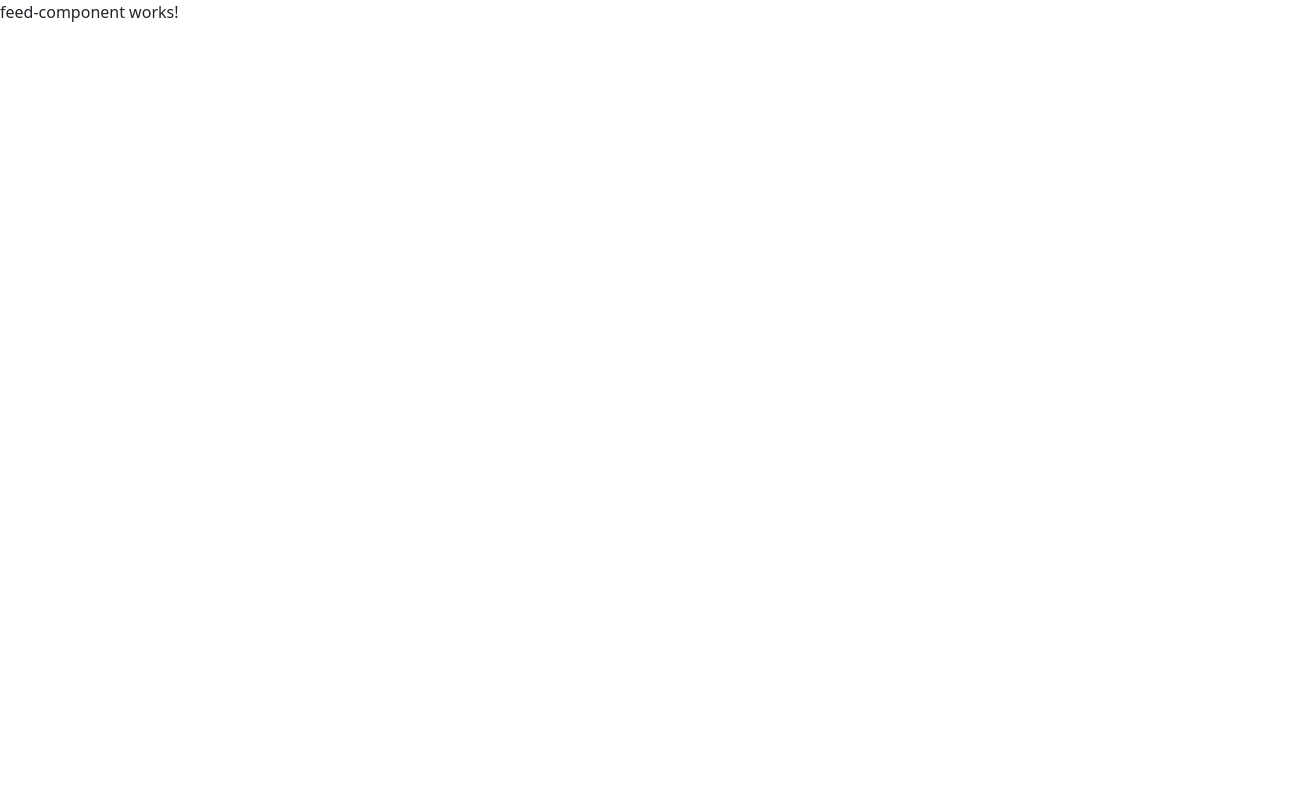
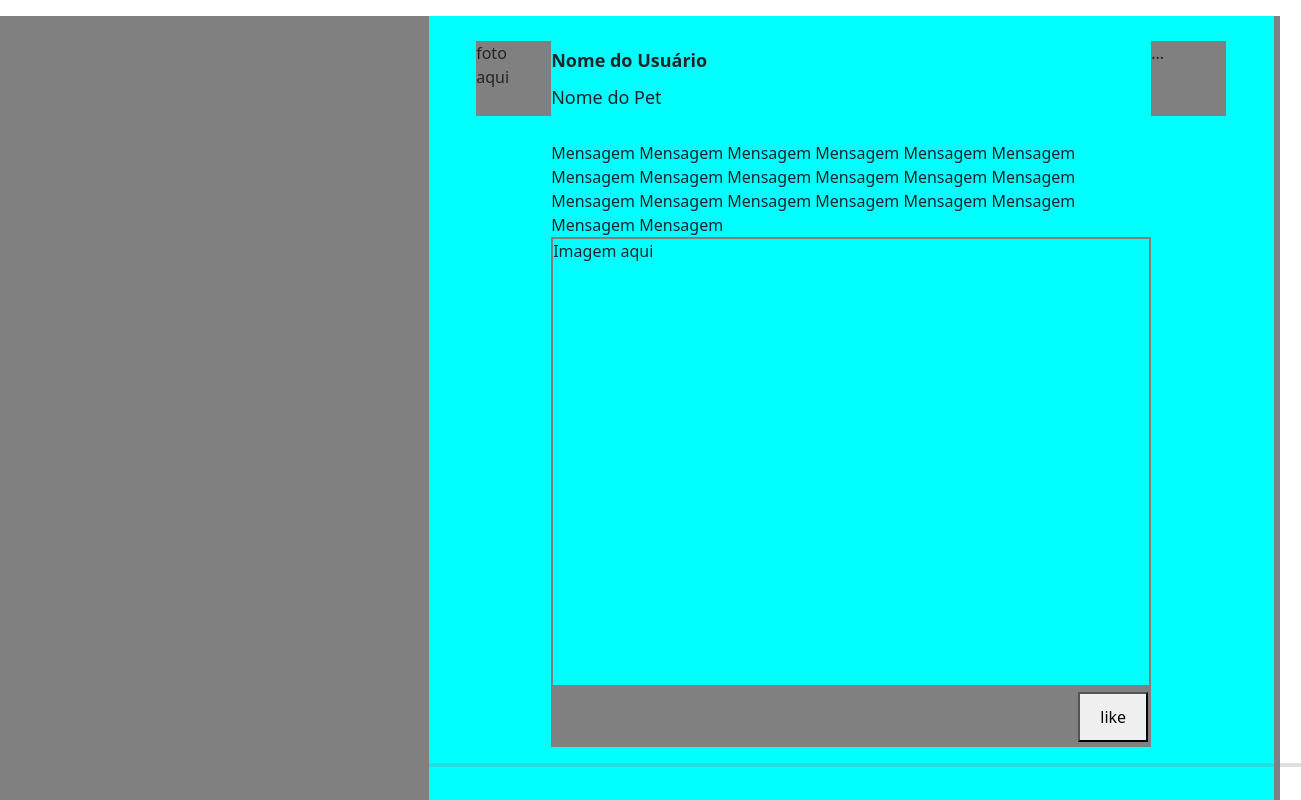
Before and after one commit to ProjetoTA/Develop, an Angular app in the folder Frontend/: page /feed in a window 1280 px wide. Shown: the top 800 px of the page, 1301 px wide, since content can reach past the window. Built offline with nearby package versions, Linux system fonts and the light colour scheme.

Commit message:
feed primeira versao

```diff
--- a/Frontend/src/app/Components/feed-component/feed-component.component.html
+++ b/Frontend/src/app/Components/feed-component/feed-component.component.html
@@ -1 +1,15 @@
-<p>feed-component works!</p>
+<menu></menu>
+<div class = "feed-page">
+
+    <div class = "feed-left">
+        <div class = "feed-profile">
+            aaaa
+        </div>
+    </div>
+
+    <div class = "feed-feed">
+        <app-post></app-post>
+        <app-post></app-post>
+    </div>
+
+</div>
--- a/Frontend/src/app/Components/feed-component/feed-component.component.scss
+++ b/Frontend/src/app/Components/feed-component/feed-component.component.scss
@@ -0,0 +1,52 @@
+
+.feed-page{
+
+
+    display: flex;
+    align-items: center;
+    flex-direction: row;
+    justify-content: center;
+
+    width: 100%;
+    height: 100%;
+    background: gray;
+
+    .feed-left{
+        width: 33%;
+        height: 100%;
+
+        display: flex;
+        align-items: center;
+        flex-direction: column;
+        // justify-content: center;
+
+        // position: absolute;
+        top: 0px; /* Header Height */
+        bottom: 0px; /* Footer Height */
+        left: 0px;
+        height: 100%;
+        margin: 0;
+        padding: 0;
+        // width: 100%;
+
+        // position: relative;
+
+        .feed-profile{
+
+            background: white;
+            margin-left: calc((100% / 8) * 1.5);
+            margin-top: 75px;
+            width: calc((100% / 8) * 6.5);
+        }
+    }
+
+    .feed-feed{
+        width: 66%;
+        border: 0;
+        margin: 0;
+        padding: 0;
+
+        background: cyan;
+    }
+
+}
--- a/Frontend/src/app/Components/feed-component/feed-component.component.ts
+++ b/Frontend/src/app/Components/feed-component/feed-component.component.ts
@@ -1,11 +1,13 @@
 import { NgbModal, NgbModalModule } from '@ng-bootstrap/ng-bootstrap';
 import { Component } from '@angular/core';
+import { PostComponent } from '../post/post.component';
+import { MenuRoutComponentComponent } from '../menu-rout-component/menu-rout-component.component';
 
 
 @Component({
   selector: 'app-feed-component',
   standalone: true,
-  imports: [NgbModalModule],
+  imports: [NgbModalModule, PostComponent, MenuRoutComponentComponent],
   templateUrl: './feed-component.component.html',
   styleUrl: './feed-component.component.scss'
 })
--- /dev/null
+++ b/Frontend/src/app/Components/post-component/post-component.component.html
@@ -0,0 +1 @@
+<p>post-component works!</p>
--- /dev/null
+++ b/Frontend/src/app/Components/post/post.component.html
@@ -0,0 +1,27 @@
+<div class = "post-main">
+    <!-- nada -->
+    <div class = "post-top">
+        <div class = "post-profile-photo">
+            foto<br>
+            aqui
+        </div>
+        <div class = "post-name">
+            <div class = "post-user-name"><p class = "user-name">Nome do Usuário</p></div>
+            <div class = "post-pet-names"><p class = "pet-names">Nome do Pet</p></div>
+        </div>
+        <div class = "post-options">...</div>
+
+    </div>
+
+    <div class = "post-message">
+        Mensagem Mensagem Mensagem Mensagem Mensagem Mensagem Mensagem Mensagem Mensagem Mensagem Mensagem Mensagem Mensagem Mensagem Mensagem Mensagem Mensagem Mensagem Mensagem Mensagem
+    </div>
+
+    <div class = "post-image">
+        Imagem aqui
+    </div>
+    <div class = "post-bottom">
+        <button class = "post-button">like</button>
+    </div>
+    <hr class = "post-line">
+</div>
--- /dev/null
+++ b/Frontend/src/app/Components/post/post.component.scss
@@ -0,0 +1,109 @@
+$unit-size: 75px;
+
+.post-main{
+
+    display: flex;
+    align-items: center;
+    flex-direction: column;
+    justify-content: center;
+
+    .post-top{
+
+        display: flex;
+        align-items: center;
+        flex-direction: row;
+        justify-content: center;
+
+        padding-bottom: 25px;
+        padding-top: 25px;
+
+        .post-profile-photo{
+
+            background: gray;
+            width: 75px;
+            height: 75px;
+        }
+
+        .post-name{
+
+            // background: blueviolet;
+            width: calc(75px * 8);
+            height: 75px;
+
+            .post-user-name{
+
+                height: 38px;
+                line-height: 38px;
+                text-align: left;
+                // background: greenyellow;
+
+
+            }.post-pet-names{
+
+                height: 37px;
+                line-height: 37px;
+                text-align: left;
+            }
+
+            .user-name, .pet-names{
+
+                font-size: 18px;
+            }
+            .user-name{
+
+                font-weight: bold;
+            }
+        }
+
+        .post-options{
+            background: gray;
+            width: 75px;
+            height: 75px;
+        }
+    }
+
+    .post-message{
+
+        width: calc(75px * 8);
+    }
+
+    .post-image{
+
+        width: calc(75px * 8);
+        height: calc(75px * 6);
+        border: 2px solid gray;
+    }
+
+    .post-bottom{
+
+        width: calc(75px * 8);
+        height: 60px;
+        padding-top: 5px;
+        padding-bottom: 5px;
+
+        background: gray;
+
+        display: flex;
+        align-items: right;
+        flex-direction: row;
+        justify-content: right;
+
+        .post-button{
+
+            cursor: pointer;
+            // padding: 12px 35px;
+            width: 70px;
+            height: 50px;
+            margin-right: 3px;
+            margin-left: 3px;
+        }
+    }
+
+    .post-line{
+
+        width: calc(75px * 12);
+        padding: 0%;
+        border: 2px solid gray;
+    }
+
+}
```
Also changed, not shown: Frontend/src/app/Components/post-component/post-component.component.ts (added, +12 -0 lines), Frontend/src/app/Components/post/post.component.ts (added, +12 -0 lines), Frontend/src/app/Components/post-component/post-component.component.scss (added), 2 other files (tests, documents, lock files or other folders).
